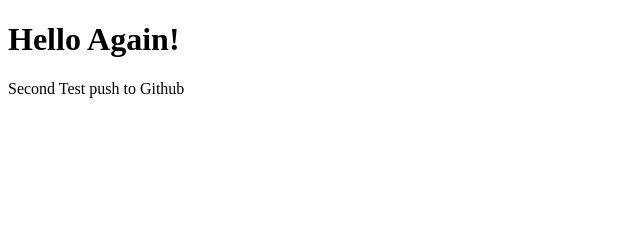
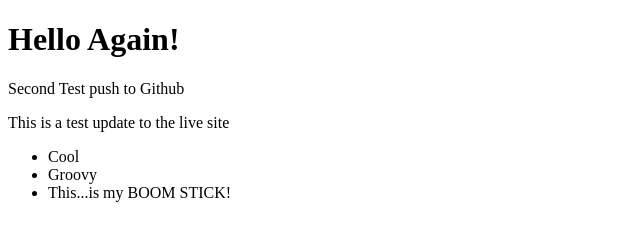
Before and after one commit to kingdiamond666/second-website, a plain HTML site: page index.html in a window 1280 px wide. Shown: the whole page, without its empty margins (0-640 px from the left). Drawn offline with Linux system fonts and the light colour scheme.

Commit message:
Add extra markup to test push to live instance

```diff
--- a/index.html
+++ b/index.html
@@ -7,5 +7,13 @@
   <body>
     <h1>Hello Again!</h1>
     <p>Second Test push to Github</p>
+    <div class="">
+      <p>This is a test update to the live site</p>
+      <ul>
+        <li>Cool</li>
+        <li>Groovy</li>
+        <li>This...is my BOOM STICK!</li>
+      </ul>
+    </div>
   </body>
 </html>
```
